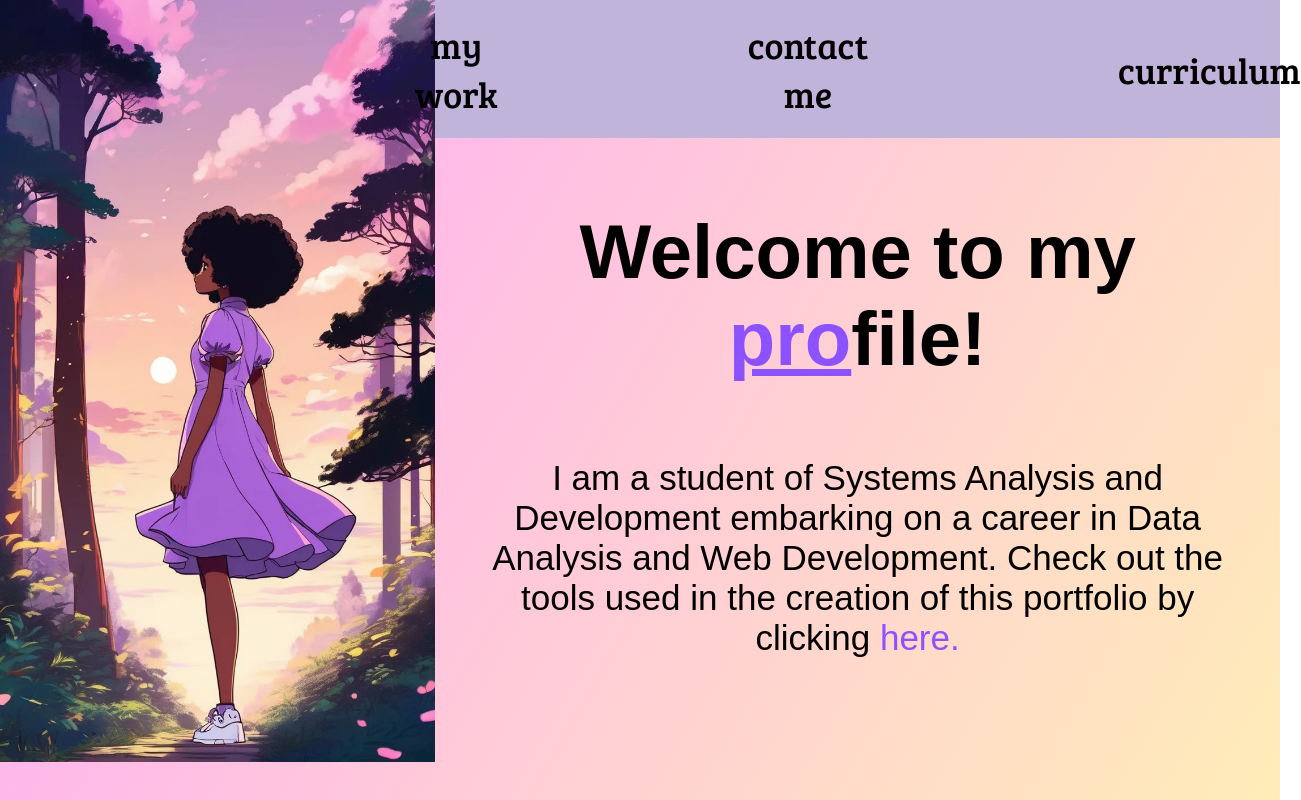
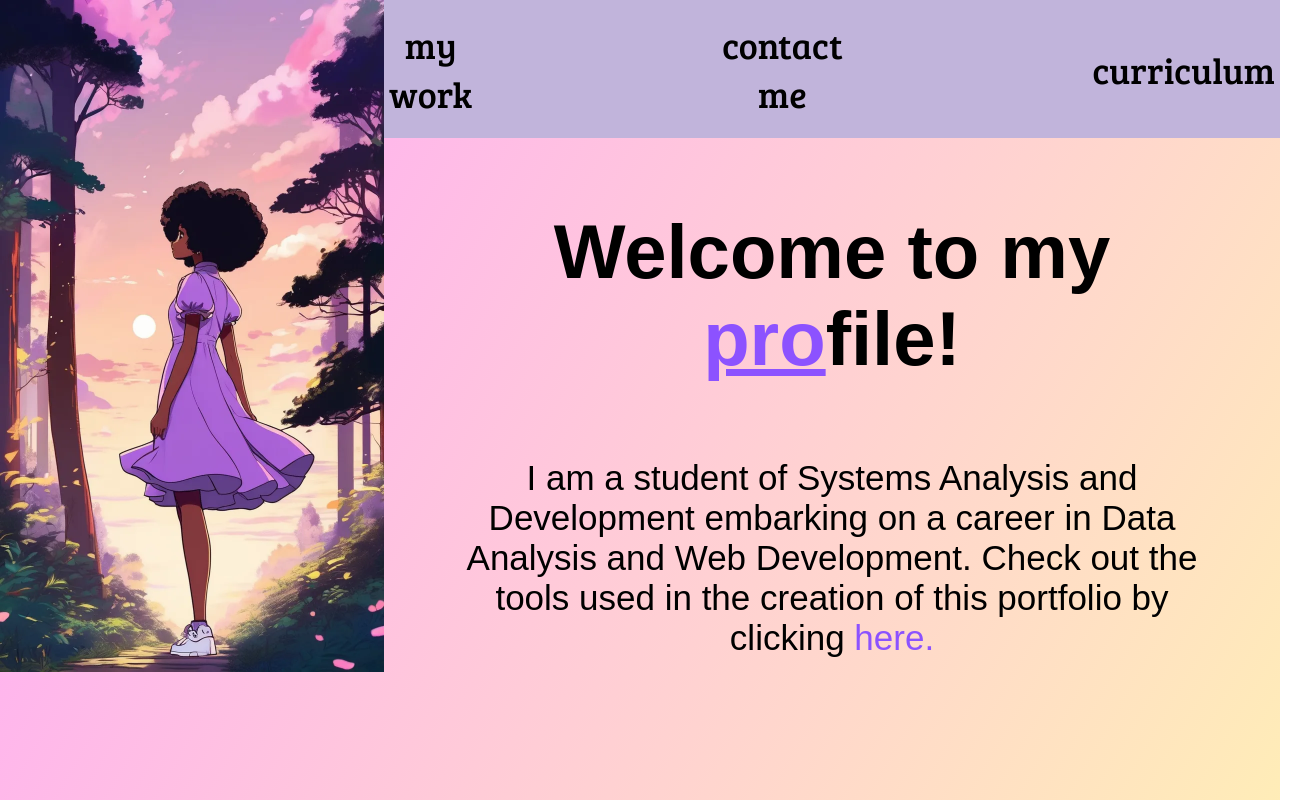
Before and after one commit to EvillyCosta/evilly_portfolio, a plain HTML site: page index.html in a window 1280 px wide. Shown: the top 800 px of the page, 1301 px wide, since content can reach past the window. Drawn offline with Linux system fonts and the light colour scheme; a web font is replaced by a local one.

Commit message:
Update index.html

```diff
--- a/index.html
+++ b/index.html
@@ -228,7 +228,7 @@
         @media (min-width: 1201px) {
 
             .image img{
-                width: 34%;
+                width: 30%;
             }
 
             .item a{
```
